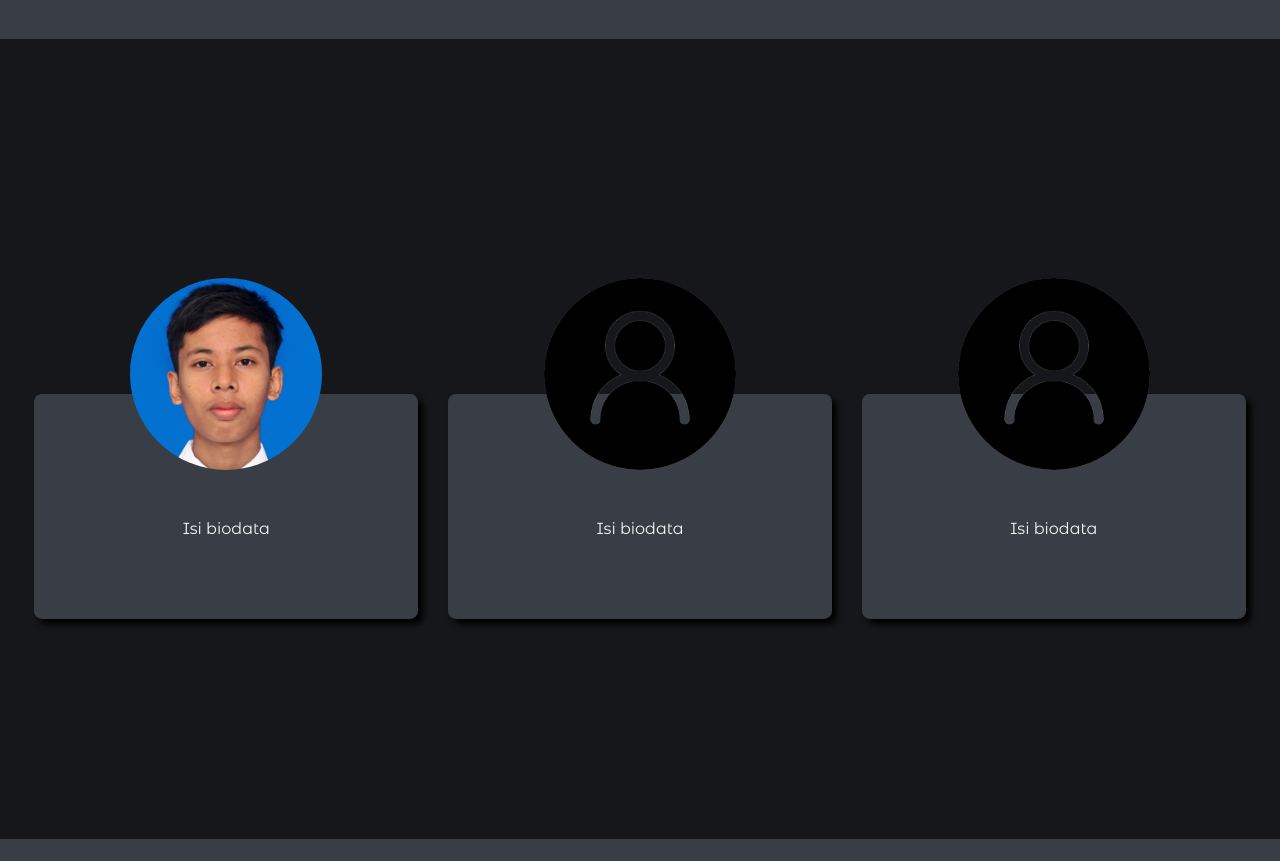
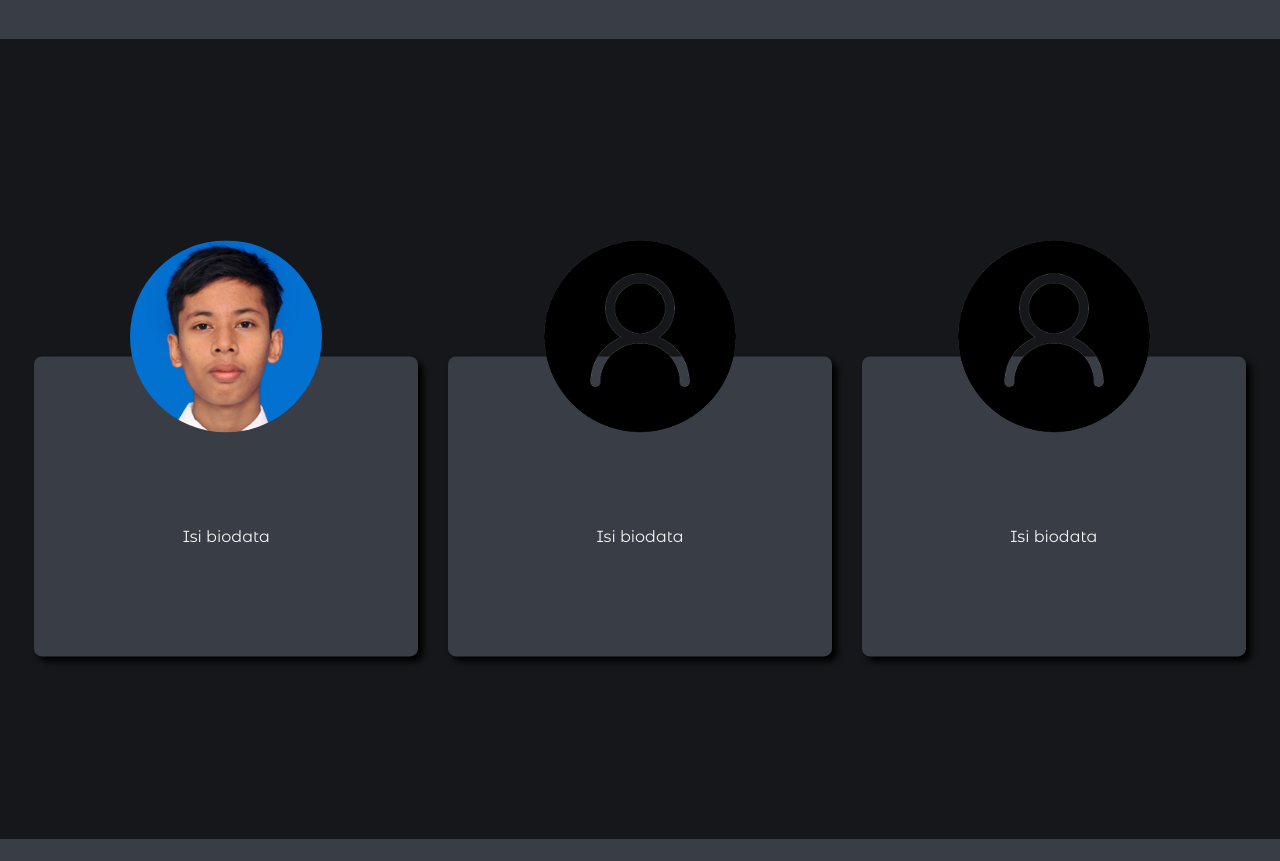
Before and after one commit to Frosi-m/Internet-Banking, a PHP site: page / in a window 1280 px wide. Shown: the part 966-1827 px from the top of the page. Run offline with PHP 8.4, Linux system fonts and the light colour scheme.

Commit message:
Update style.css
Co-Authored-By: fadil_abdi <96219808+fadil1302@users.noreply.github.com>

```diff
--- a/style.css
+++ b/style.css
@@ -140,7 +140,7 @@ body{
 }
 .isi_biodata{
     width: 100%;
-    height: 225px;
+    height: 300px;
     background: #393E46;
     border-radius: 8px;
     text-align: center;
```
